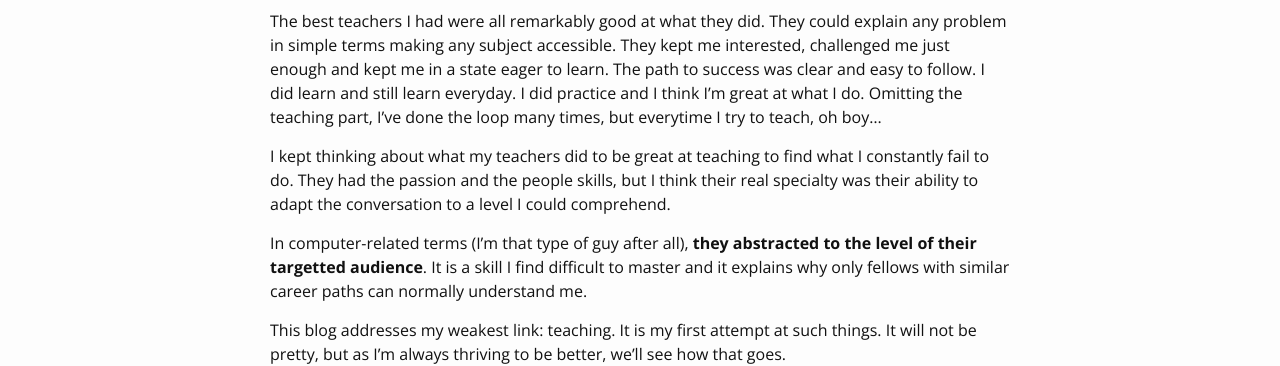
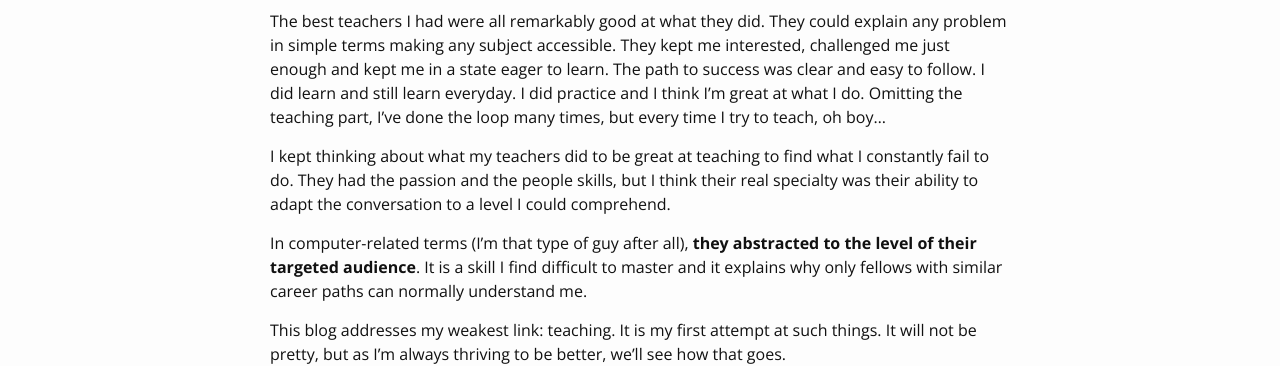
Before and after one commit to mrich316/mrich316.github.io, a Jekyll site: the page built from _posts/2015-12-29-learn-practice-teach-repeat.md, in a window 1280 px wide. Shown: the part 191-557 px from the top of the page. Built offline with Jekyll 4.4.1, drawn with Linux system fonts in a browser that asks for light colours.

Commit message:
fix typo

```diff
--- a/_posts/2015-12-29-learn-practice-teach-repeat.md
+++ b/_posts/2015-12-29-learn-practice-teach-repeat.md
@@ -5,11 +5,11 @@ date:   2015-12-29 21:52:46
 categories: blog
 ---
 
-The best teachers I had were all remarkably good at what they did. They could explain any problem in simple terms making any subject accessible. They kept me interested, challenged me just enough and kept me in a state eager to learn. The path to success was clear and easy to follow.  I did learn and still learn everyday. I did practice and I think I'm great at what I do. Omitting the teaching part, I've done the loop many times, but everytime I try to teach, oh boy...
+The best teachers I had were all remarkably good at what they did. They could explain any problem in simple terms making any subject accessible. They kept me interested, challenged me just enough and kept me in a state eager to learn. The path to success was clear and easy to follow.  I did learn and still learn everyday. I did practice and I think I'm great at what I do. Omitting the teaching part, I've done the loop many times, but every time I try to teach, oh boy...
 
 I kept thinking about what my teachers did to be great at teaching to find what I constantly fail to do. They had the passion and the people skills, but I think their real specialty was their ability to adapt the conversation to a level I could comprehend.
 
-In computer-related terms (I'm that type of guy after all), **they abstracted to the level of their targetted audience**. It is a skill I find difficult to master and it explains why only fellows with similar career paths can normally understand me.
+In computer-related terms (I'm that type of guy after all), **they abstracted to the level of their targeted audience**. It is a skill I find difficult to master and it explains why only fellows with similar career paths can normally understand me.
 
 This blog addresses my weakest link: teaching.  It is my first attempt at such things. It will not be pretty, but as I'm always thriving to be better, we'll see how that goes.
 
```
